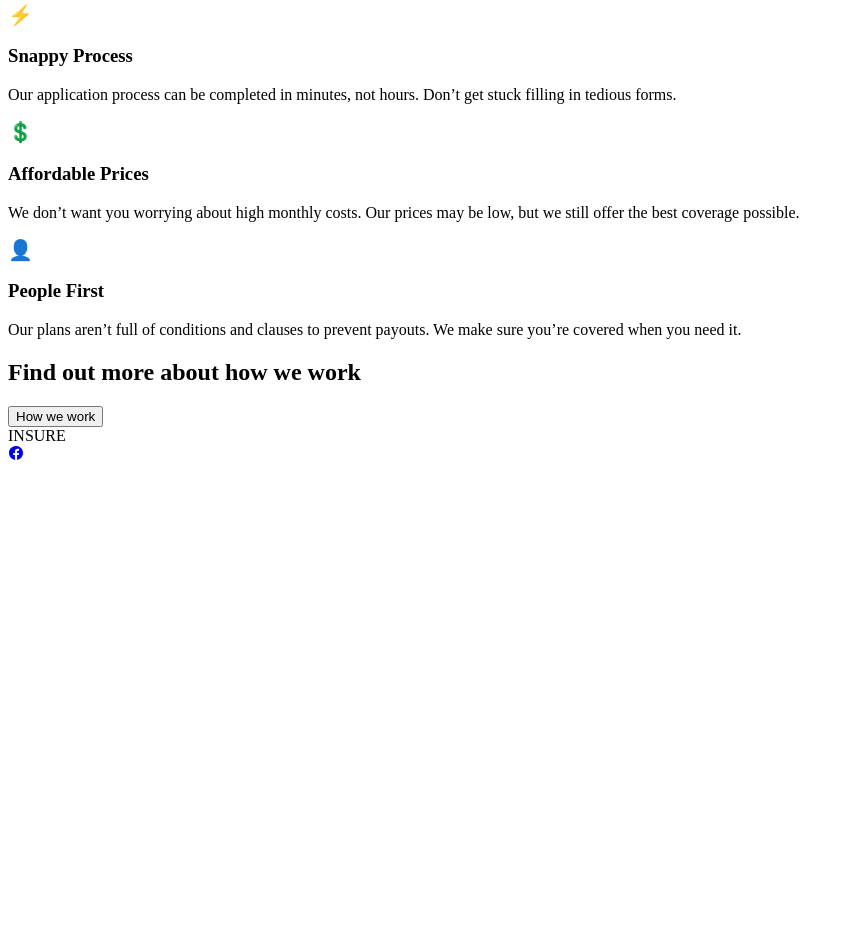
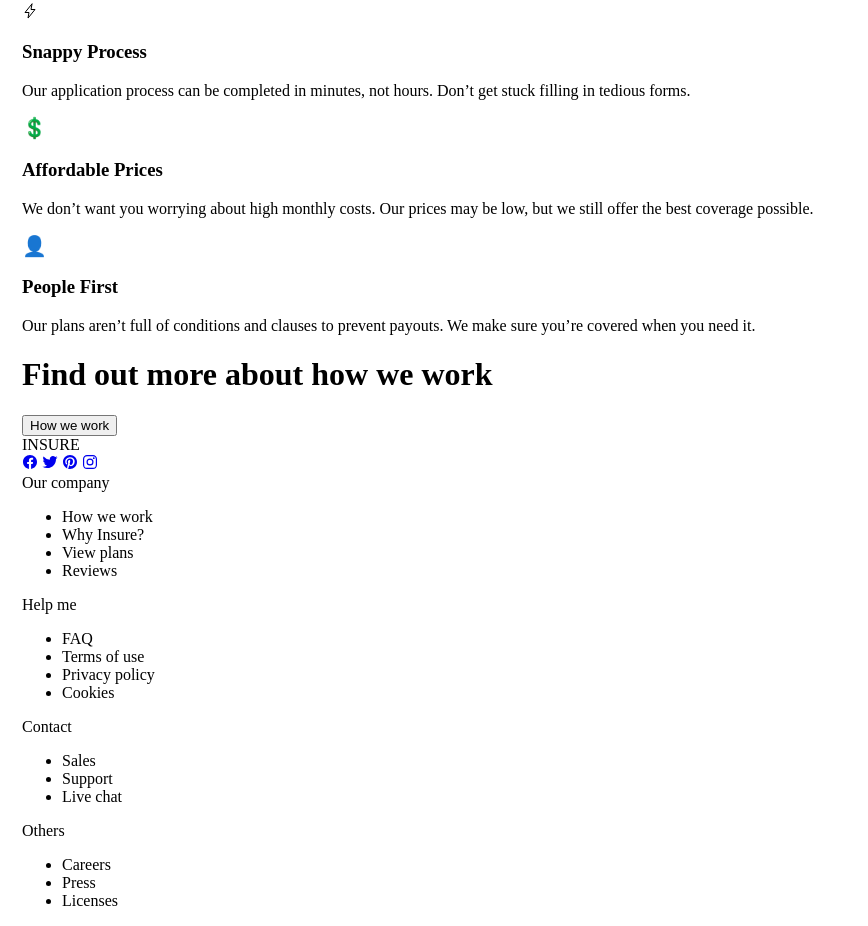
Before and after one commit to Mac044/Insure_Landing_Page, a plain HTML site: page index.html in a window 1280 px wide. Shown: the part 737-1663 px from the top of the page, without its empty margins (0-868 px from the left). Before the commit the page ends 1210 px from the top, so only its background shows below. Drawn offline with nearby package versions, Linux system fonts and the light colour scheme.

Commit message:
done with html and styling css
styling css

```diff
--- a/index.html
+++ b/index.html
@@ -4,7 +4,10 @@
   <meta charset="UTF-8">
   <meta name="viewport" content="width=device-width, initial-scale=1.0">
   <title>Document</title>
-
+  <link rel="stylesheet" href="./style.css">
+  <link rel="preconnect" href="https://fonts.googleapis.com">
+<link rel="preconnect" href="https://fonts.gstatic.com" crossorigin>
+<link href="https://fonts.googleapis.com/css2?family=DM+Sans:opsz,wght@9..40,300;9..40,400;9..40,600;9..40,700;9..40,900&family=Karla:ital,wght@0,300;0,400;0,500;0,600;0,700;1,800&display=swap" rel="stylesheet">
 </head>
 <body>
   <script type="module" src="https://unpkg.com/ionicons@7.1.0/dist/ionicons/ionicons.esm.js"></script>
@@ -35,7 +38,7 @@
     <h1>We’re different</h1>
    <section class="Advantages_">
     <div>
-      <div style="font-size: 20px;">⚡️</div>
+      <ion-icon name="flash-outline"></ion-icon>
       <h3>Snappy Process </h3>
       <p>Our application process can be completed in minutes, not hours. Don’t get stuck filling in tedious forms.</p>
     </div>
@@ -50,6 +53,7 @@
       <p>Our plans aren’t full of conditions and clauses to prevent payouts. We make sure you’re covered when you need it. </p>
     </div>
    </section>
+</section>
 <!-- main section 3 -->
 <div>
   <h1>Find out more about how we work</h1>
@@ -58,10 +62,66 @@
  <!-- main section 4 -->
 <section>
   <div class="logo">INSURE</div>
-    <a href="https://facebook.com"><ion-icon name="logo-facebook"></ion-icon></a>
+  <div class="icon_">
+    <a href="https://www.facebook.com/"><ion-icon name="logo-facebook"></ion-icon></a>
+    <a href="https://twitter.com/"><ion-icon name="logo-twitter"></ion-icon></a>
+    <a href="https://www.pinterest.com/"><ion-icon name="logo-pinterest"></ion-icon></a>
+    <a href="https://www.instagram.com/"><ion-icon name="logo-instagram"></ion-icon></a>
+  </div>
 </section>
-
-
+<!-- main section 5 -->
+<section class="Main5">
+  <div class="line4"></div>
+<section>
+<nav>
+ <div>Our company</div>
+ <div class="nav_2">
+   <ul>
+     <li>How we work</li>
+     <li>Why Insure?</li>
+     <li>View plans</li>
+     <li>Reviews</li>
+   </ul>
+ </div>
+</nav>
+</section>
+<section>
+<nav>
+ <div>Help me</div>
+ <div>
+   <ul>
+     <li>FAQ</li>
+     <li>Terms of use</li>
+     <li>Privacy policy</li>
+     <li>Cookies</li>
+   </ul>
+ </div>
+</nav>
+</section>
+<section>
+<nav>
+ <div>Contact</div>
+ <div>
+   <ul>
+     <li>Sales</li>
+     <li>Support</li>
+     <li>Live chat</li>
+   </ul>
+ </div>
+</nav>
+</section>
+<section>
+<nav>
+ <div>Others</div>
+ <div>
+   <ul>
+     <li>Careers</li>
+     <li>Press</li>
+     <li>Licenses</li>
+   </ul>
+ </div>
+</nav>
+</section>
 </section>
   </main>
 </body>
--- /dev/null
+++ b/style.css
@@ -0,0 +1,4 @@
+body{
+    padding-left: 14px;
+    padding-right: 14px;
+}
```
Lines whose indentation alone changed are shown as unchanged.
